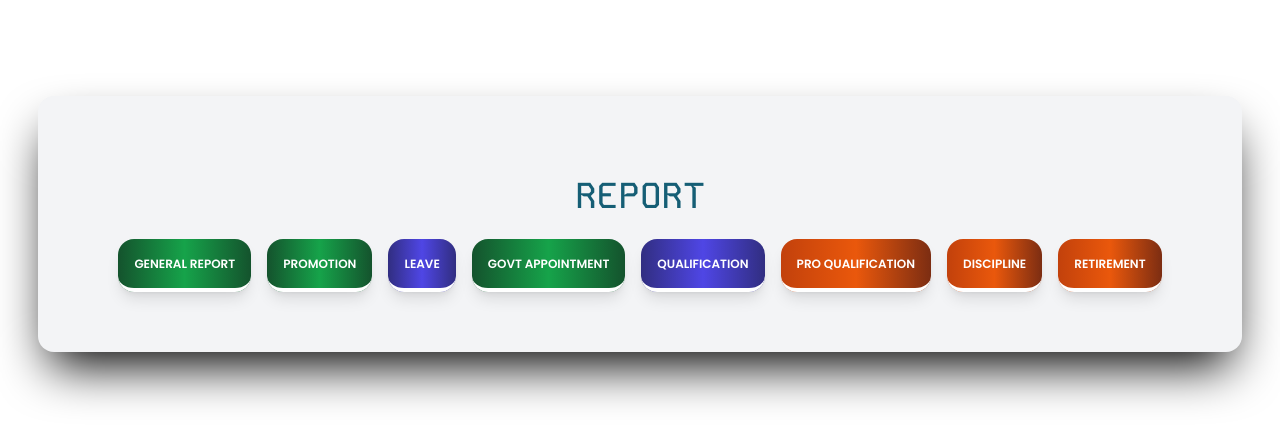
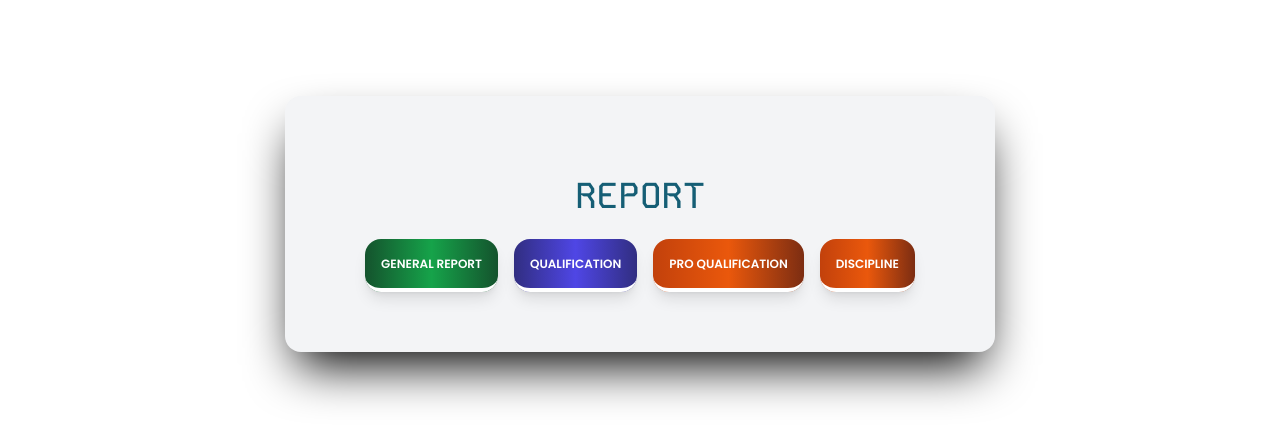
Before and after one commit to Raji-sys/enom-stable, a Django app: template staff/templates/report.html in a window 1280 px wide. Shown: the part 24-467 px from the top of the page. Run offline with Django 3.2, Linux system fonts and the light colour scheme; the template is opened without the code that fills it, so the values that code supplies are empty; style sheets or scripts are compiled from the project's sources; some libraries are stand-ins or nearby versions.

Commit message:
about to merge of reports in one report filter function and template

```diff
--- a/staff/templates/notice_leave.html
+++ b/staff/templates/notice_leave.html
@@ -5,7 +5,7 @@
 <div class="max-sm:w-full w-1/2 mx-auto mt-1 md:p-8  shadow-2xl overflow-hidden rounded-lg backdrop-blur-sm border-2 border-amber-600 text-amber-600">
         <section class=" text-center">
             <p class="text-2xl mt-4">
-                Total:{{leave_count}}
+                {{leave_count}} - Leave Notice
             </p>
             <div class="max-sm:text-sm">
     <table class="justify-center table-auto max-sm:flex p-2 flex">
@@ -31,7 +31,4 @@
 </section>
 </div>
 </div>
-
-</div>
-</div>
 {% endblock %}
--- a/staff/templates/notice_promotion.html
+++ b/staff/templates/notice_promotion.html
@@ -5,7 +5,7 @@
 <div class="max-sm:w-full w-1/2 mx-auto mt-1 md:p-8 shadow-2xl overflow-hidden rounded-lg backdrop-blur-sm border-2 text-cyan-700 border-cyan-700 ">
         <section class=" text-center ">
             <p class="text-2xl mt-4">
-                Total:{{due_count}}
+               {{due_count}} - Promotion Notice
             </p>
             <div class="max-sm:text-sm text-cyan-700 border-cyan-700 ">
     <table class="justify-center table-auto mt-0 max-sm:flex p-2 flex border-hidden">
@@ -34,8 +34,5 @@
 </div>
 </section>
 </div>
-
-
-
 </div>
 {% endblock %}
--- a/staff/templates/notice_retire.html
+++ b/staff/templates/notice_retire.html
@@ -5,7 +5,7 @@
     <div class="max-sm:w-full w-1/2 mx-auto mt-1 md:p-8 shadow-2xl overflow-hidden rounded-lg backdrop-blur-sm border-2 text-green-700 border-green-700 ">
             <section class=" text-center">
                 <p class="text-2xl mt-4">
-                    Total:{{retire_count}}
+                    {{retire_count}} - Retirement Notice
                 </p>
                 <div class="max-sm:text-sm text-green-700 border-green-700 rounded-lg">
         <table class="justify-center table-auto mt-0 max-sm:flex p-2 flex ">
@@ -33,5 +33,4 @@
     </section>
     </div>
     </div>
-    </div>
     {%endblock%}
--- a/staff/templates/report.html
+++ b/staff/templates/report.html
@@ -1,7 +1,6 @@
 {% extends 'base.html'%}
 {% load static %}
 {%block title%}report{%endblock%}
-
 {%block content %}
 <div class="mt-24">
     <div class="uppercase text-sm sm:max-w-fit shadow-2xl shadow-black rounded-2xl bg-gray-100 p-20 mx-auto">
@@ -14,24 +13,6 @@
                 from-green-900 via-green-600 to-green-900 text-white max-sm:p-2 p-4 rounded-2xl shadow-lg hover:shadow-xl text-center max-sm:w-1/2 w-full">
                 <i class="fa-solid fa-rectangle-list fa-2xl"></i>
                 general report</a>
-            </div>
-            <div class="">
-                <a href="{% url 'pro_report' %}"class="mb-2 focus:opacity-10 border-b-4 border-white focus:border-green-600 bg-gradient-to-r
-                from-green-900 via-green-600 to-green-900 text-white max-sm:p-2 p-4 rounded-2xl shadow-lg hover:shadow-xl text-center max-sm:w-1/2 w-full">
-                <i class="fa-solid fa-rectangle-list fa-2xl"></i>
-                promotion</a>
-            </div>
-            <div class="">
-                <a href="{% url 'lv_report' %}"class="mb-2 focus:opacity-10 border-b-4 border-white focus:border-cyan-600 bg-gradient-to-r
-                from-indigo-900 via-indigo-600 to-indigo-900 text-white max-sm:p-2 p-4 rounded-2xl shadow-lg hover:shadow-xl text-center max-sm:w-1/2 w-full">
-                 <i class="fa-solid fa-print fa-2xl"></i>
-                leave</a>
-            </div>
-            <div class="">
-                <a href="{% url 'gov_report' %}"class="mb-2 focus:opacity-10 border-b-4 border-white focus:border-green-600 bg-gradient-to-r
-                from-green-900 via-green-600 to-green-900 text-white max-sm:p-2 p-4 rounded-2xl shadow-lg hover:shadow-xl text-center max-sm:w-1/2 w-full">
-                <i class="fa-solid fa-rectangle-list fa-2xl"></i>
-                govt appointment</a>
             </div>
             <div class="">
                 <a href="{% url 'qual_report' %}"class="mb-2 focus:opacity-10 border-b-4 border-white focus:border-cyan-600 bg-gradient-to-r
@@ -51,12 +32,6 @@
                  <i class="fa-solid fa-list-ol fa-2xl"></i>
                  discipline</a>
             </div>
-            <div class=" ">
-                <a href="{% url 'rt_report' %}"class="mb-2 focus:opacity-10 border-b-4 border-white focus:border-cyan-600 bg-gradient-to-r
-                from-orange-700 via-orange-600 to-orange-900 text-white max-sm:p-2 p-4 rounded-2xl shadow-lg hover:shadow-xl text-center max-sm:w-1/2 w-full">
-                 <i class="fa-solid fa-list-ol fa-2xl"></i>
-                 retirement</a>
-            </div>
     </div>
     </div>
     </div>
```
Also changed, not shown: staff/filters.py (+6 -6 lines).
